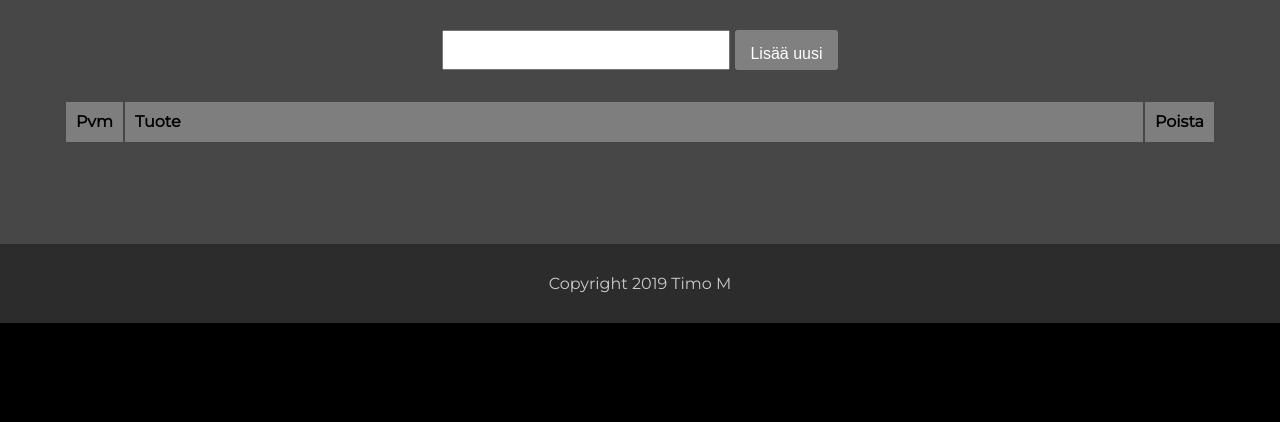
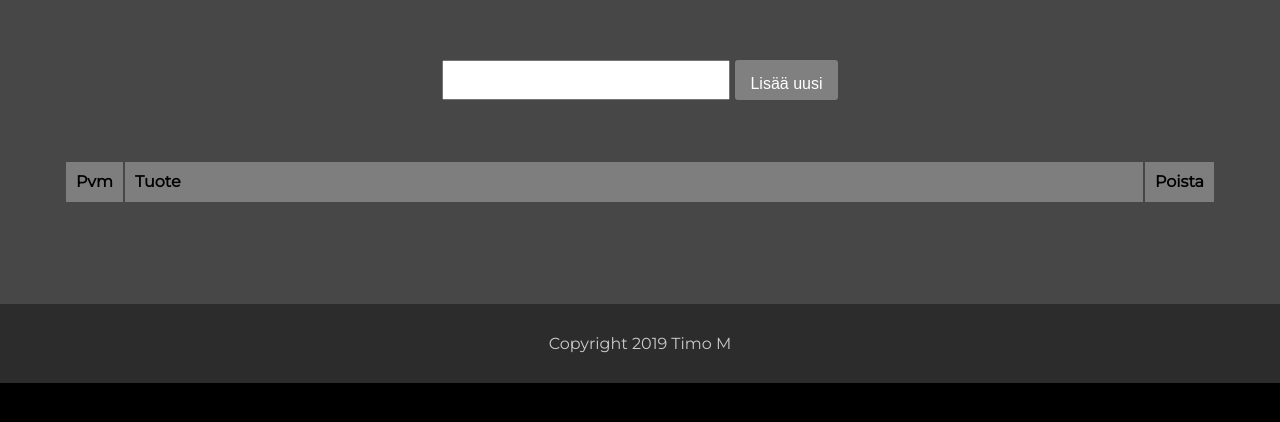
Before and after one commit to Timomam/Mita-opin-tanaan, a PHP site: page / in a window 1280 px wide. Shown: the part 122-544 px from the top of the page. Run offline with PHP 8.4, Linux system fonts and the light colour scheme; data that the repository does not hold is empty.

Commit message:
Update style.css

```diff
--- a/style.css
+++ b/style.css
@@ -24,7 +24,7 @@ header {
 }
 
 form {
-    margin-top: 30px;
+    margin-top: 60px;
     display: flex;
     justify-content: center;
 }
@@ -60,7 +60,7 @@ form {
 
 table {
     border-radius: 2px;
-    margin-top: 30px;
+    margin-top: 60px;
 }
 
 table th {
```
